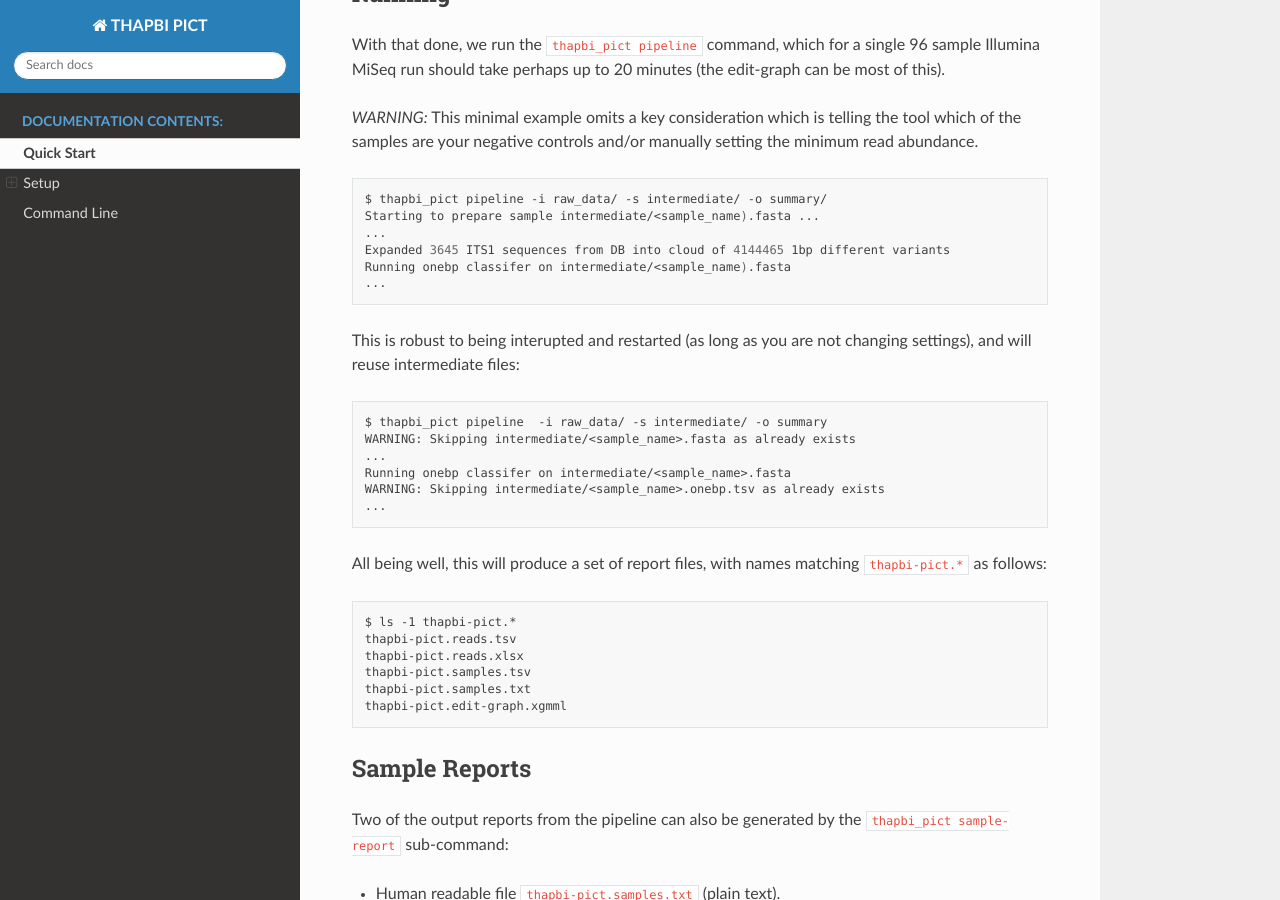
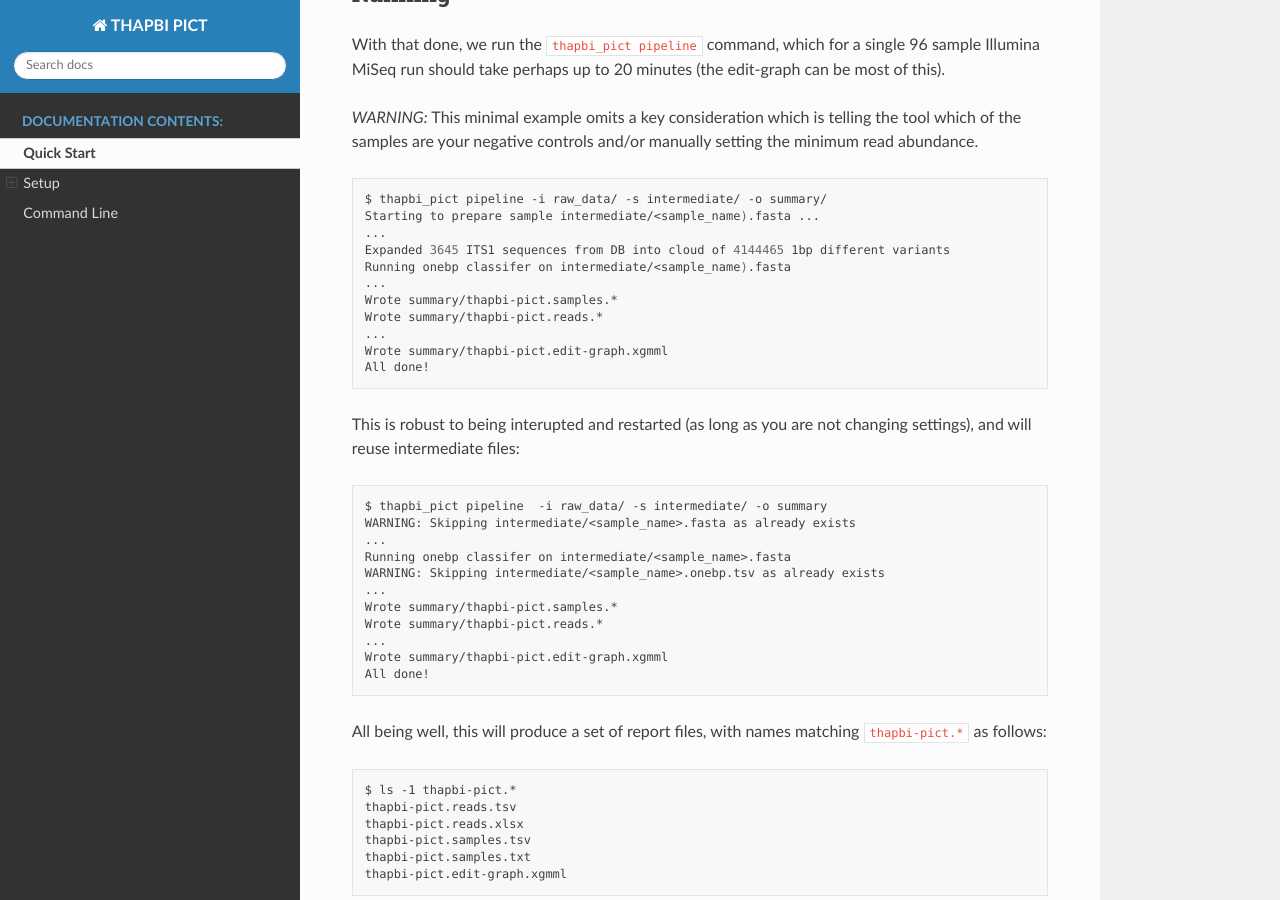
Before and after one commit to peterjc/thapbi-pict, a Sphinx documentation site: the page built from docs/quick_start.rst, in a window 1280 px wide and 900 px high, scrolled down 926 px. Built offline with Sphinx 7.4.7 and the Read the Docs theme 2.0.0, drawn with Linux system fonts in a browser that asks for light colours.

Commit message:
More terminal feedback during final stages of pipeline

```diff
--- a/docs/quick_start.rst
+++ b/docs/quick_start.rst
@@ -59,6 +59,11 @@ read abundance.
     Expanded 3645 ITS1 sequences from DB into cloud of 4144465 1bp different variants
     Running onebp classifer on intermediate/<sample_name).fasta
     ...
+    Wrote summary/thapbi-pict.samples.*
+    Wrote summary/thapbi-pict.reads.*
+    ...
+    Wrote summary/thapbi-pict.edit-graph.xgmml
+    All done!
 
 This is robust to being interupted and restarted (as long as you are not
 changing settings), and will reuse intermediate files:
@@ -71,6 +76,11 @@ changing settings), and will reuse intermediate files:
     Running onebp classifer on intermediate/<sample_name>.fasta
     WARNING: Skipping intermediate/<sample_name>.onebp.tsv as already exists
     ...
+    Wrote summary/thapbi-pict.samples.*
+    Wrote summary/thapbi-pict.reads.*
+    ...
+    Wrote summary/thapbi-pict.edit-graph.xgmml
+    All	done!
 
 All being well, this will produce a set of report files, with names matching
 ``thapbi-pict.*`` as follows:
```
Also changed, not shown: 1 other file.
